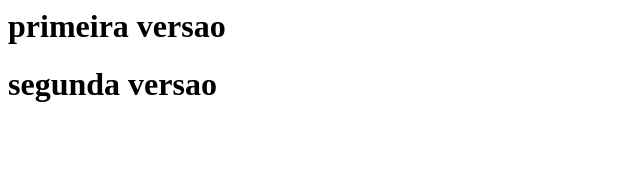
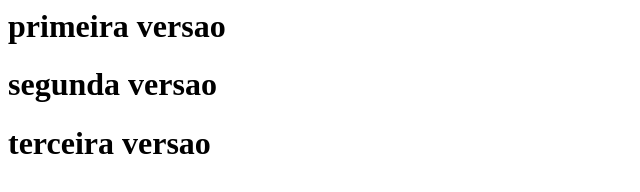
Before and after one commit to Codepeia/proj2, a plain HTML site: page index.html in a window 1280 px wide. Shown: the whole page, without its empty margins (0-640 px from the left). Drawn offline with Linux system fonts and the light colour scheme.

Commit message:
terceira versao

```diff
--- a/index.html
+++ b/index.html
@@ -1,3 +1,4 @@
 <h1> primeira versao </h1>
 
 <h1> segunda versao </h1>
+<h1> terceira versao </h1>
```
